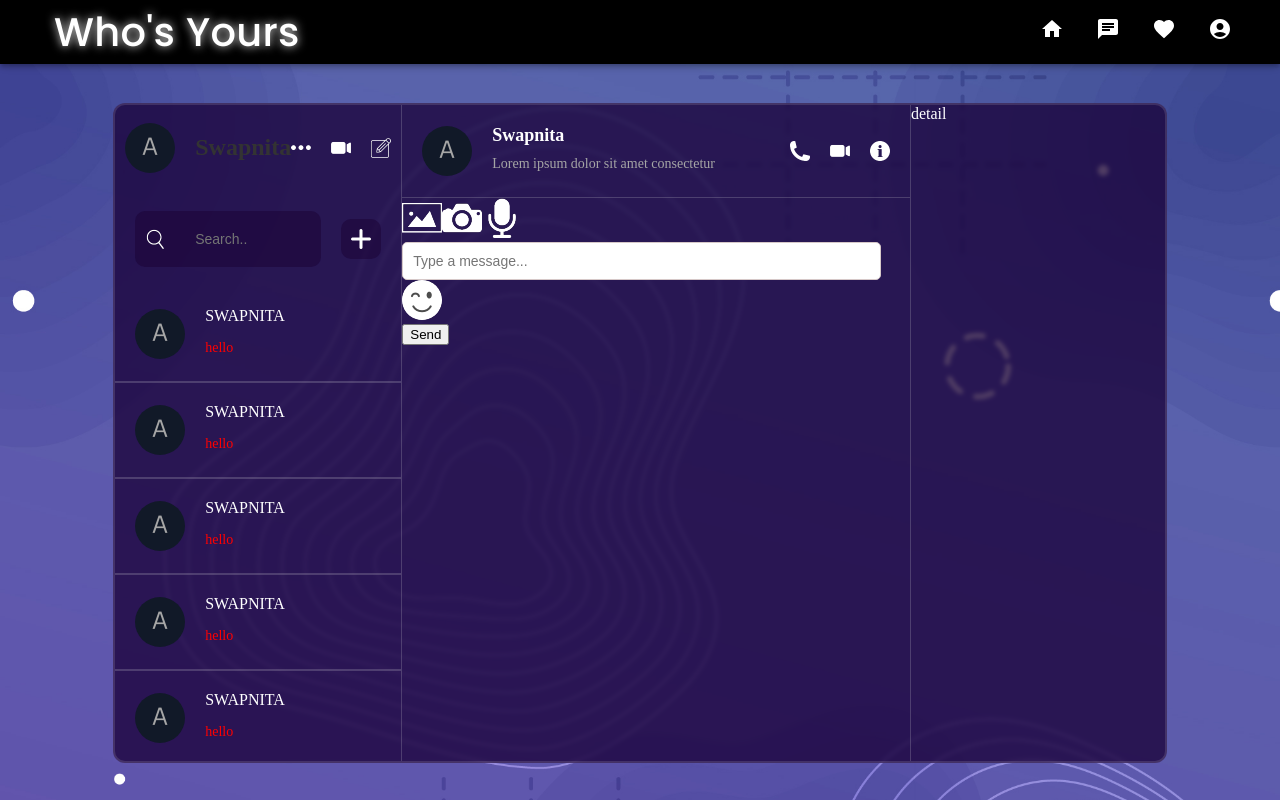
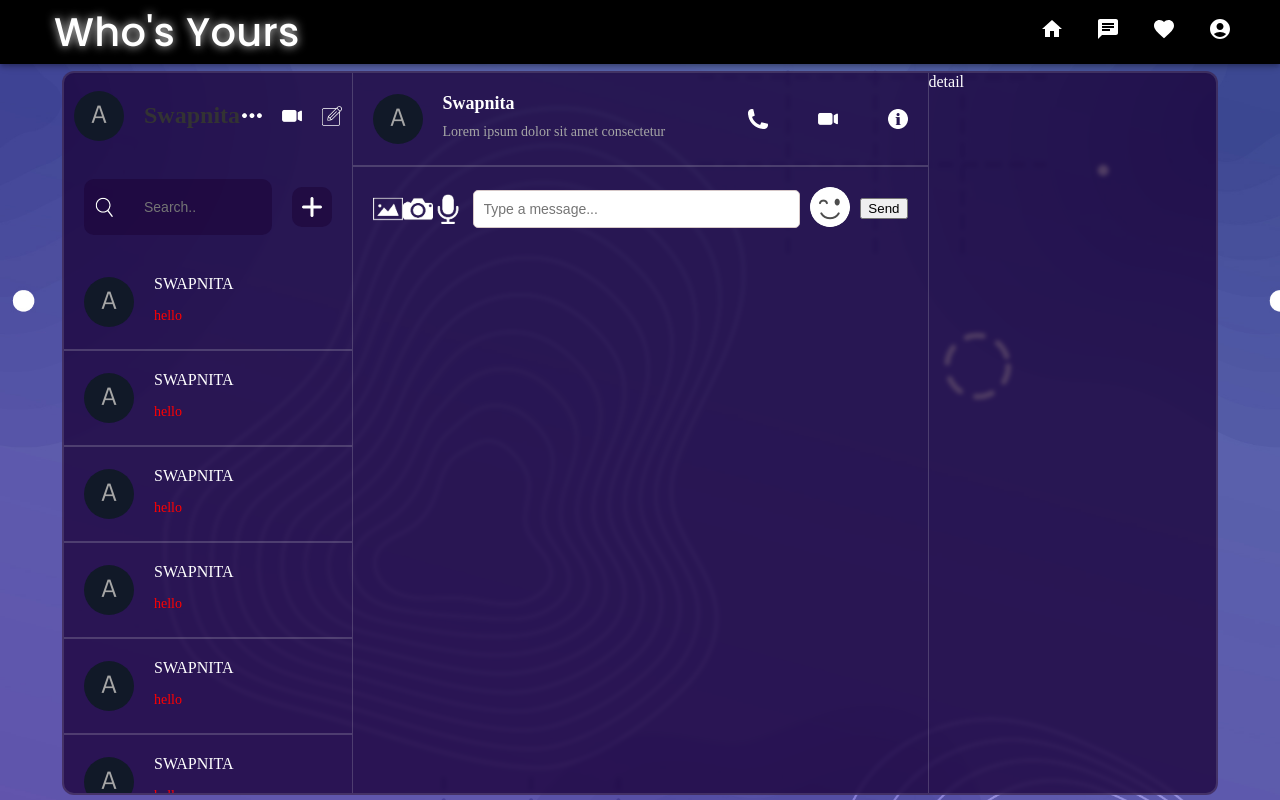
Before and after one commit to Swapnita06/Who-s_Yours, a React (Create React App) app in the folder frontend/: page /chat in a window 1280 px wide. Built offline with nearby package versions, Linux system fonts and the light colour scheme.

Commit message:
iconchanges

```diff
--- a/frontend/src/components/chats/Chaty.css
+++ b/frontend/src/components/chats/Chaty.css
@@ -42,7 +42,8 @@ height: 100%;
 
     .icons{
         display: flex;
-        gap: 20px;
+        gap: 50px;
+
 
         img{
             width: 20px;
@@ -53,4 +54,13 @@ height: 100%;
     }
 
 }
+.center{}
+.bottom{
+    padding: 20px;
+    display: flex;
+    align-items: center;
+    gap: 10px;
+    justify-content: space-around;
+    border-top: 1px solid #dddddd35;
 }
+}
--- a/frontend/src/components/chats/Chaty.jsx
+++ b/frontend/src/components/chats/Chaty.jsx
@@ -18,10 +18,10 @@ const Chaty = () => {
       </div>
       <div className="center"></div>
       <div className="bottom">
-        <div className='icons'>
-          <img src='./images/img.png'/>
-          <img src='./images/camera.png'/>
-          <img src='./images/mic.png'/>
+        <div className='icons' style={{display:'flex'}}>
+          <img style={{height:'30px'}}src='./images/img.png'/>
+          <img style={{height:'30px'}} src='./images/camera.png'/>
+          <img style={{height:'30px'}} src='./images/mic.png'/>
         </div>
         <input type='text' placeholder='Type a message...'/>
       <div className='emoji'>
--- a/frontend/src/pages/Chat.css
+++ b/frontend/src/pages/Chat.css
@@ -13,8 +13,8 @@ body {
   }
   .container{
     margin-top: 65px;
-    width: 82vw;
-    height: 82vh ;
+    width: 90vw;
+    height: 90vh ;
     background-color: rgba(27, 2, 52, 0.769);
     backdrop-filter: blur(2px) saturate(120%);
     border-radius: 12px;
```
